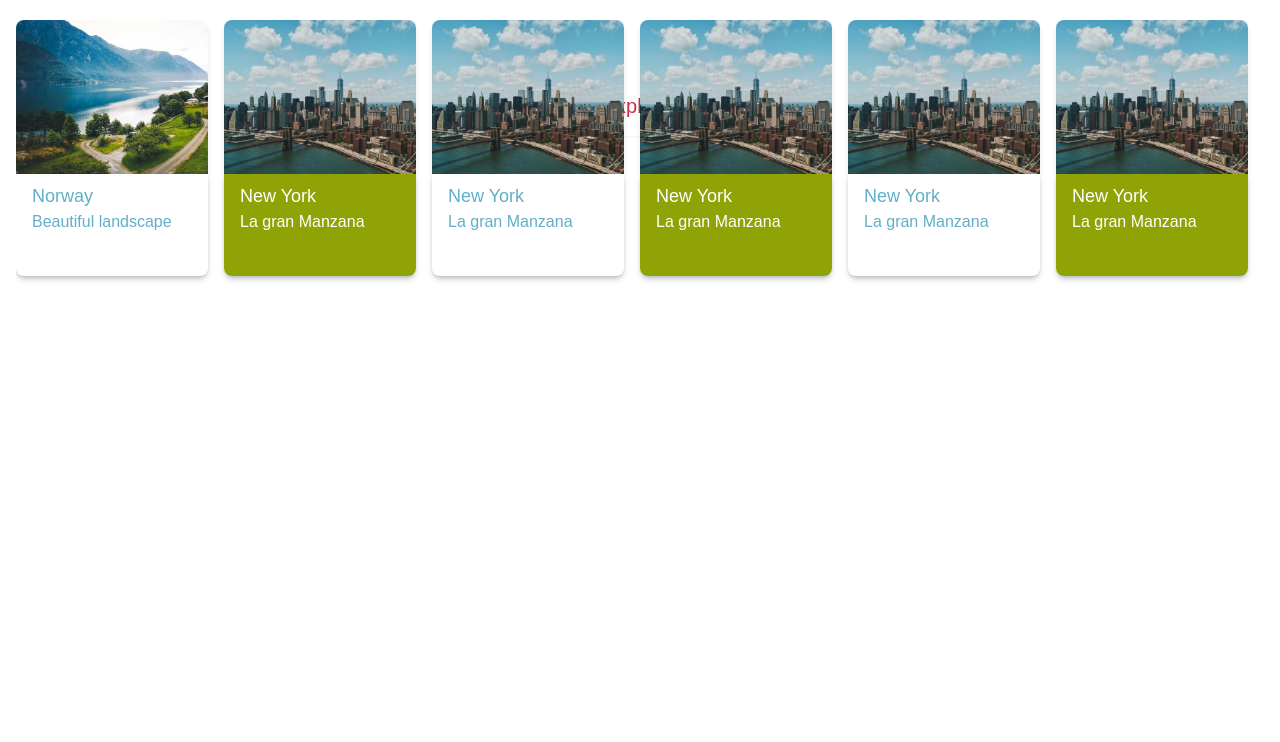
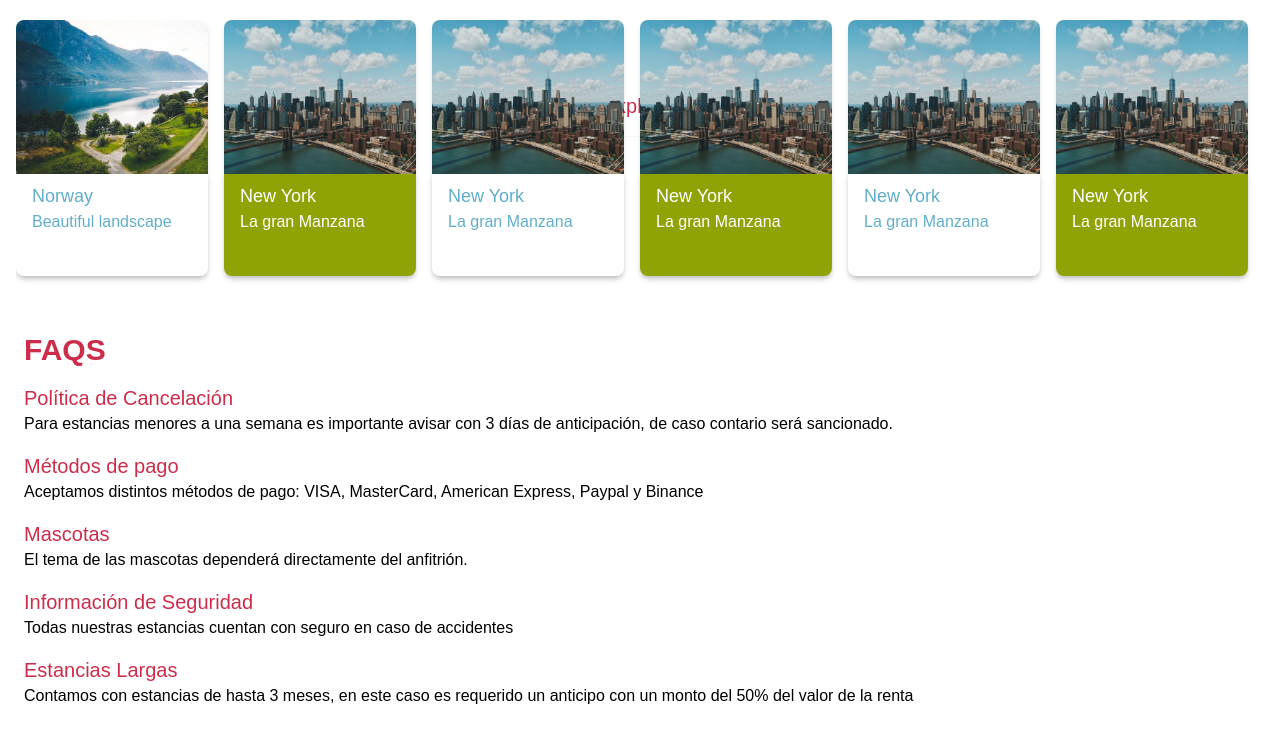
Before and after one commit to Hiddenberg/tailwind-course, a website: page public/index.html in a window 1280 px wide. Shown: the part 372-1114 px from the top of the page. Before the commit the page ends 800 px from the top, so only its background shows below. Drawn offline with Linux system fonts and the light colour scheme.

Commit message:
adding our FAQs section

```diff
--- a/public/index.html
+++ b/public/index.html
@@ -33,44 +33,79 @@
                <div class="w-full h-3/5 rounded-t-lg bg-norway bg-cover"></div>
                <div class="Card__description">
                   <p class="text-lg text-bold ">Norway</p>
-                  <p class="">Beautiful landscape</p>
+                  <p>Beautiful landscape</p>
                </div>
             </div>
             <div class="Card">
                <div class="w-full h-3/5 rounded-t-lg bg-new_york bg-cover"></div>
                <div class="Card__description">
                   <p class="text-lg text-bold ">New York</p>
-                  <p class="">La gran Manzana</p>
+                  <p>La gran Manzana</p>
                </div>
             </div>
             <div class="Card">
                <div class="w-full h-3/5 rounded-t-lg bg-new_york bg-cover"></div>
                <div class="Card__description">
                   <p class="text-lg text-bold ">New York</p>
-                  <p class="">La gran Manzana</p>
+                  <p>La gran Manzana</p>
                </div>
             </div>
             <div class="Card">
                <div class="w-full h-3/5 rounded-t-lg bg-new_york bg-cover"></div>
                <div class="Card__description">
                   <p class="text-lg text-bold ">New York</p>
-                  <p class="">La gran Manzana</p>
+                  <p>La gran Manzana</p>
                </div>
             </div>
             <div class="Card">
                <div class="w-full h-3/5 rounded-t-lg bg-new_york bg-cover"></div>
                <div class="Card__description">
                   <p class="text-lg text-bold ">New York</p>
-                  <p class="">La gran Manzana</p>
+                  <p>La gran Manzana</p>
                </div>
             </div>
             <div class="Card">
                <div class="w-full h-3/5 rounded-t-lg bg-new_york bg-cover"></div>
                <div class="Card__description">
                   <p class="text-lg text-bold ">New York</p>
-                  <p class="">La gran Manzana</p>
+                  <p>La gran Manzana</p>
                </div>
             </div>
+         </div>
+      </div>
+
+      <div id="faqs" class="w-full h-full px-6 space-y-4 mt-6">
+         <h2 class="text-3xl text-primary font-semibold">FAQS</h2>
+         <div>
+            <p class="text-xl font-medium text-primary">Política de Cancelación</p>
+            <p>
+               Para estancias menores a una semana es importante avisar con 3 días de
+               anticipación, de caso contario será sancionado.
+            </p>
+         </div>
+         <div>
+            <p class="text-xl font-medium text-primary">Métodos de pago</p>
+            <p>
+               Aceptamos distintos métodos de pago: VISA, MasterCard, American Express,
+               Paypal y Binance
+            </p>
+         </div>
+         <div>
+            <p class="text-xl font-medium text-primary">Mascotas</p>
+            <p>El tema de las mascotas dependerá directamente del anfitrión.</p>
+         </div>
+         <div>
+            <p class="text-xl font-medium text-primary">Información de Seguridad</p>
+            <p>
+               Todas nuestras estancias cuentan con seguro en caso de accidentes
+            </p>
+         </div>
+         <div>
+            <p class="text-xl font-medium text-primary">Estancias Largas</p>
+            <p>
+               Contamos con estancias de hasta 3 meses, en este caso es requerido un
+               anticipo con un monto del 50% del valor de la renta
+            </p>
          </div>
       </div>
       <div id="rentas_destacadas"></div>
```
Also changed, not shown: public/css/tailwind.css.
